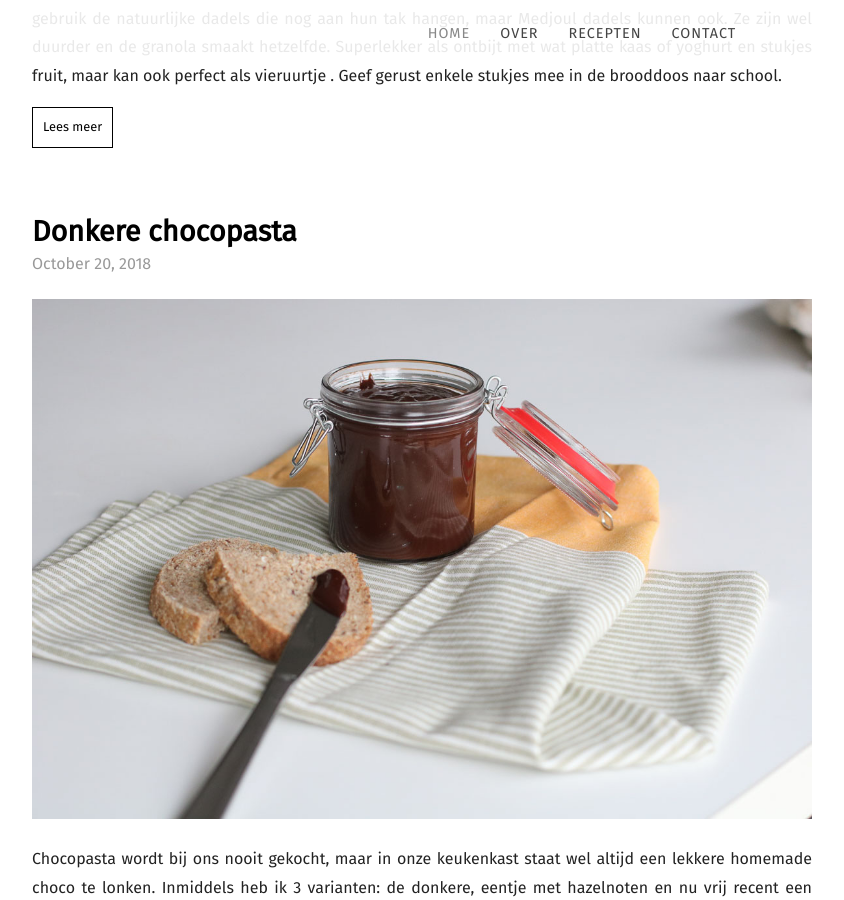
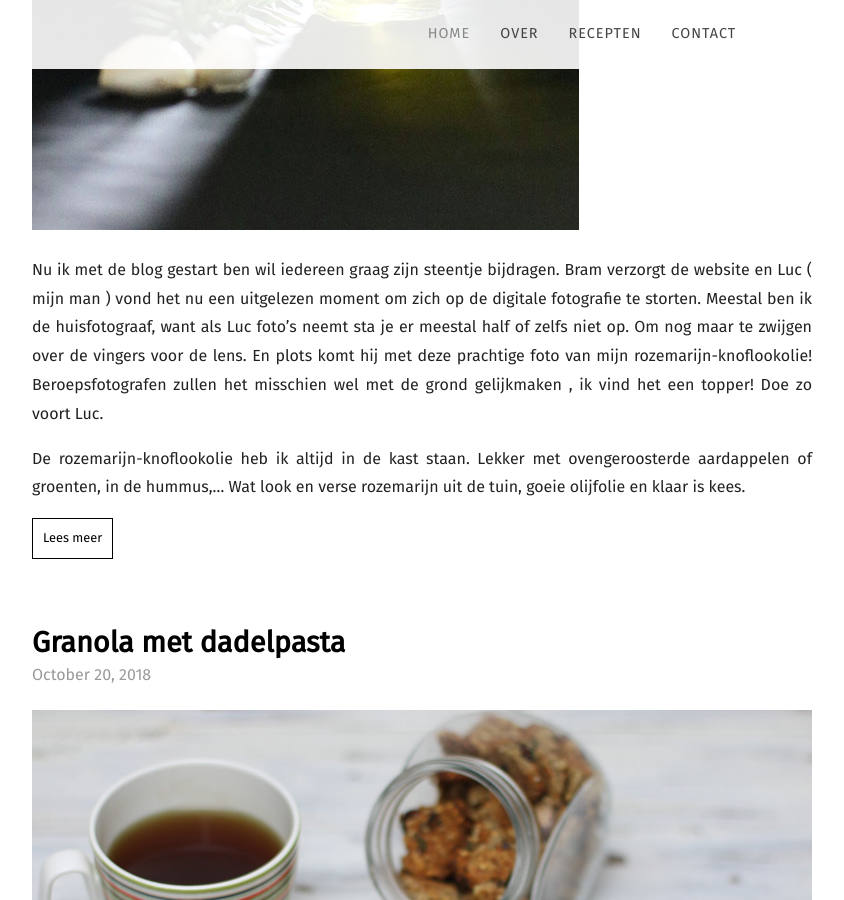
Before and after one commit to fabilicious/fabilicious.github.io, a Jekyll site: the page built from index.html, in a window 1280 px wide and 900 px high, scrolled down 1179 px. Shown: the whole window, without its empty margins (58-902 px from the left). Built offline with Jekyll 4.4.1, drawn with Linux system fonts in a browser that asks for light colours; some web fonts are replaced; the list of posts is cut into pages by our own code; some of the changed text lies outside the part shown.

Commit message:
wijziging foto + rozemarijn

```diff
--- /dev/null
+++ b/_posts/2018-10-23-rozemarijnolie.md
@@ -0,0 +1,33 @@
+---
+date: 2018-10-23
+title: Rozemarijn-knoflookolie
+categories:
+  - bijgerchten
+featured_image: /Fabilicious/images/Rozemarijn-knoflookolie 1200SM.jpg
+recipe:
+  servings:
+  ingredients_markdown: |-
+    * Olijfolie
+    * Enkele teentjes look (geschild)
+    * 1 of meerdere takjes  rozemarijn
+
+---
+Nu ik met de blog gestart ben wil iedereen graag zijn steentje bijdragen.
+Bram verzorgt de website en Luc ( mijn man ) vond het nu een uitgelezen moment om zich op de digitale fotografie te storten.
+Meestal ben ik de huisfotograaf, want als Luc foto’s neemt sta je er meestal half of zelfs niet op.
+Om nog maar te zwijgen over de vingers voor de lens.
+En plots komt hij met deze prachtige foto van mijn rozemarijn-knoflookolie!
+Beroepsfotografen zullen het misschien wel met de grond gelijkmaken , ik vind het een topper!
+Doe zo voort Luc.
+
+De rozemarijn-knoflookolie heb ik altijd in de kast staan. Lekker met ovengeroosterde aardappelen of groenten, in de hummus,…
+Wat look en verse rozemarijn uit de tuin, goeie olijfolie en klaar is kees.
+
+
+<!--more-->
+
+<b>Werkwijze: </b>
+In een glazen fles of bokaal enkele teentjes look en takjes rozemarijn stoppen.
+Giet de olijfolie erin en zorg dat alles mooi onderstaat.
+Laat minstens een week trekken.
+Bij gebruik verwijder je de rozemarijn of look als die niet meer volledig in de olie ondergedompeld zijn. Zo voorkom je schimmel.
```
Also changed, not shown: _posts/2018-10-23-friands.md (+1 -1 lines), images/Rozemarijn-knoflookolie 1200SM.jpg (added), 1 other file.
